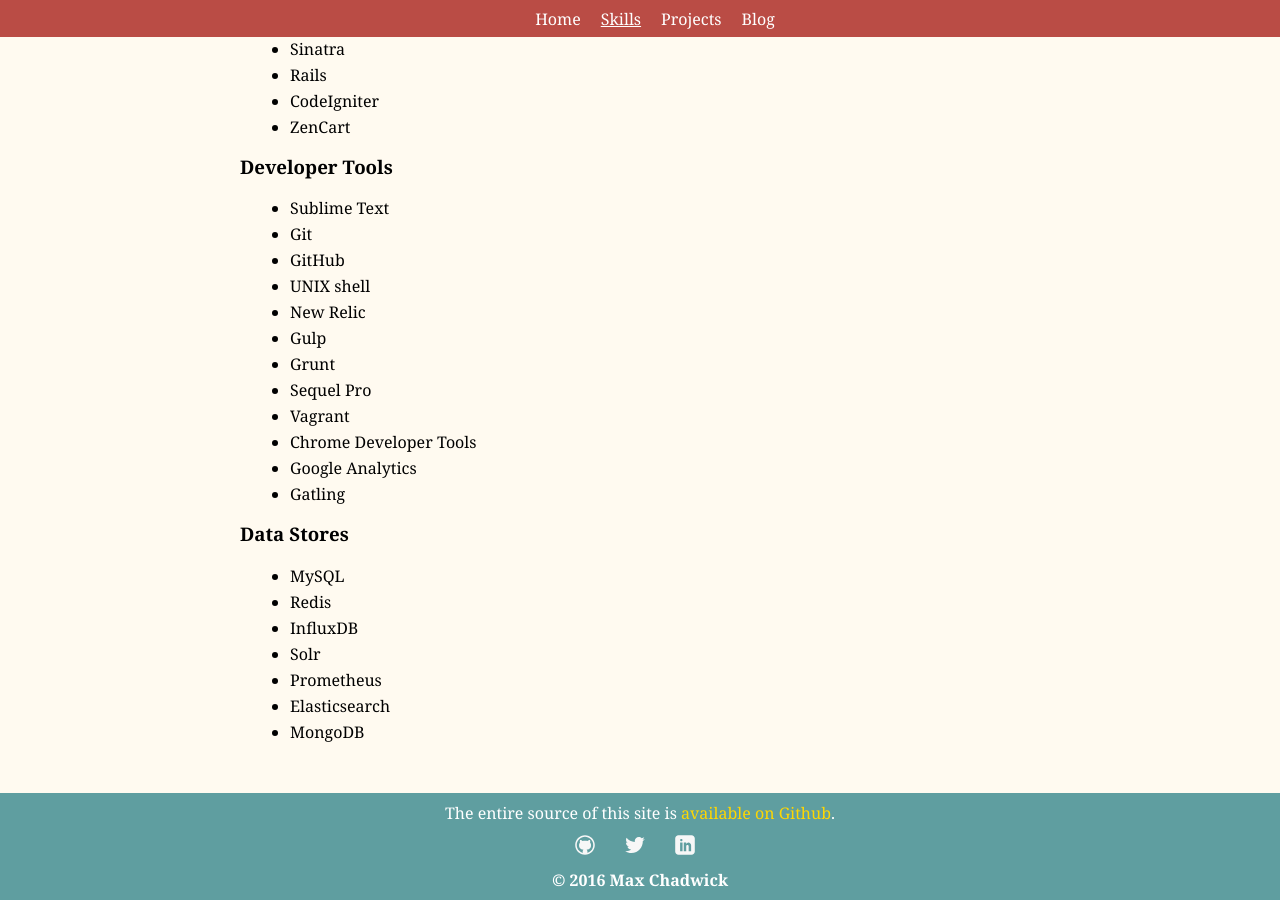
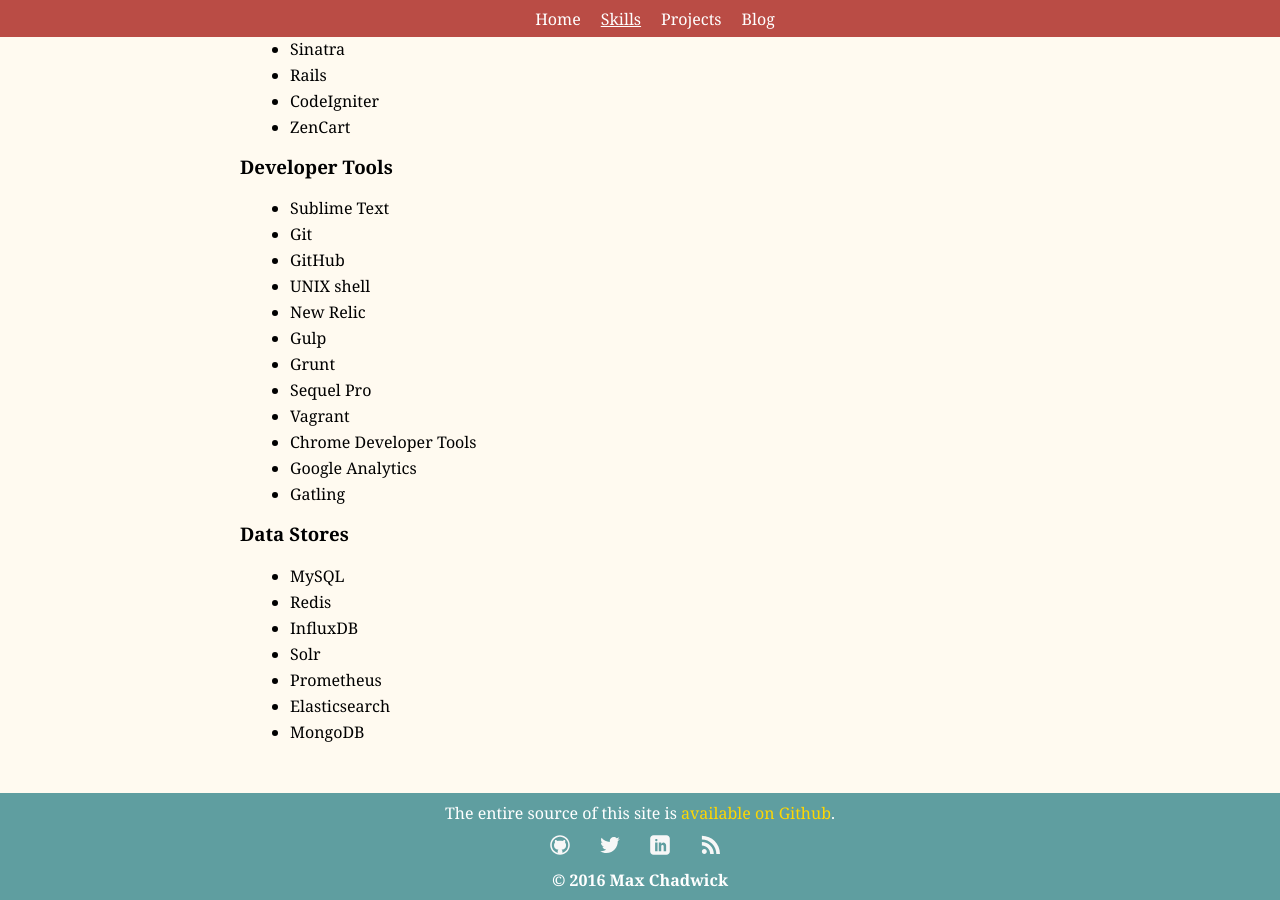
Before and after one commit to mpchadwick/mpchadwick.github.io, a Jekyll site: the page built from skills/index.md, in a window 1280 px wide and 900 px high, scrolled down 785 px. Built offline with Jekyll 4.4.1, drawn with Linux system fonts in a browser that asks for light colours.

Commit message:
Add a link to Atom feed

```diff
--- a/_includes/social-links.html
+++ b/_includes/social-links.html
@@ -21,5 +21,12 @@
             </svg>
         </a>
         </li>
+        <li>
+        <a type="application/atom+xml" href="{{ site.url }}/feed.xml">
+            <svg viewBox="0 0 300 300" width="40" height="40">
+                <use class="social-icon" xlink:href="#rss"></use>
+            </svg>
+        </a>
+        </li>
     </ul>
 </div>
--- a/_includes/social.html
+++ b/_includes/social.html
@@ -8,4 +8,7 @@
     <symbol id="linkedin">
         <path class="inner-shape" style="opacity:1;" transform="translate(25,25) scale(0.5)" d="M82.539,1H17.461C8.408,1,1,8.408,1,17.461v65.078C1,91.592,8.408,99,17.461,99h65.078C91.592,99,99,91.592,99,82.539 V17.461C99,8.408,91.592,1,82.539,1z M37.75,80.625H25.5V37.75h12.25V80.625z M31.625,31.625c-3.383,0-6.125-2.742-6.125-6.125 s2.742-6.125,6.125-6.125s6.125,2.742,6.125,6.125S35.008,31.625,31.625,31.625z M80.625,80.625h-12.25v-24.5 c0-3.383-2.742-6.125-6.125-6.125s-6.125,2.742-6.125,6.125v24.5h-12.25V37.75h12.25v7.606c2.526-3.47,6.389-7.606,10.719-7.606 c7.612,0,13.782,6.856,13.782,15.312L80.625,80.625L80.625,80.625z"></path>
     </symbol>
+    <symbol id="rss">
+        <path class="inner-shape" style="opacity:1;" transform="translate(25,25) scale(0.5)" d="M201.8 347.2c0 20.3-16.5 36.8-36.8 36.8 -20.3 0-36.8-16.5-36.8-36.8s16.5-36.8 36.8-36.8C185.3 310.4 201.8 326.8 201.8 347.2zM128.2 204.7v54.5c68.5 0.7 124 56.3 124.7 124.7h54.5C306.7 285.3 226.9 205.4 128.2 204.7zM128.2 166.6c57.9 0.3 112.3 22.9 153.2 63.9 41 41 63.7 95.5 63.9 153.5h54.5c-0.3-149.9-121.7-271.4-271.6-271.9V166.6L128.2 166.6z"></path>
+    </symbol>
 </svg>
```
